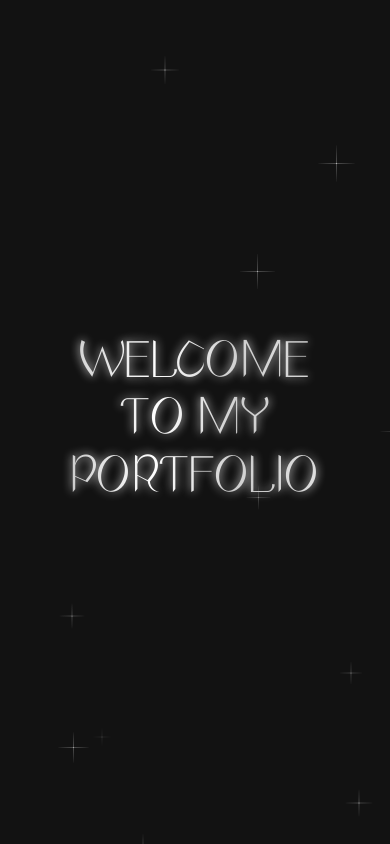
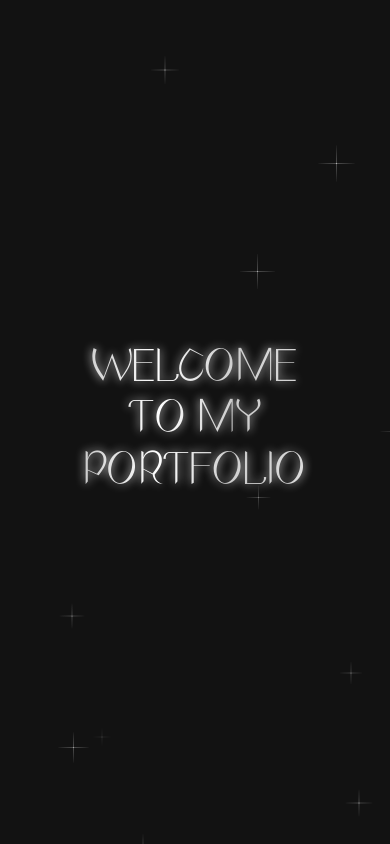
Before and after one commit to eunbinnie/fe-portfolio, a Next.js app: page / in a window 390 px wide. Shown: the top 844 px of the page. Built offline with nearby package versions, Linux system fonts and the light colour scheme.

Commit message:
refactor: message section 문구 mobile 폰트 사이즈 vw로 변경

```diff
--- a/src/app/(main)/_components/MessageSection.tsx
+++ b/src/app/(main)/_components/MessageSection.tsx
@@ -13,7 +13,7 @@ const TEXT = {
 const MessageSection = ({ message }: { message: 'start' | 'end' }) => {
   return (
     <section className="mx-auto flex min-h-dvh max-w-[1448px] items-center justify-center px-6">
-      <p className="metalic-text grid break-all py-8 text-center font-aespa text-5xl leading-[1.2] sm:text-6xl md:text-7xl lg:text-9xl">
+      <p className="metalic-text grid break-all py-8 text-center font-aespa text-[11vw] leading-[1.2] sm:text-[54px] md:text-7xl lg:text-9xl">
         {TEXT[message].map((message, idx) => (
           <span key={idx}>{message}</span>
         ))}
```
